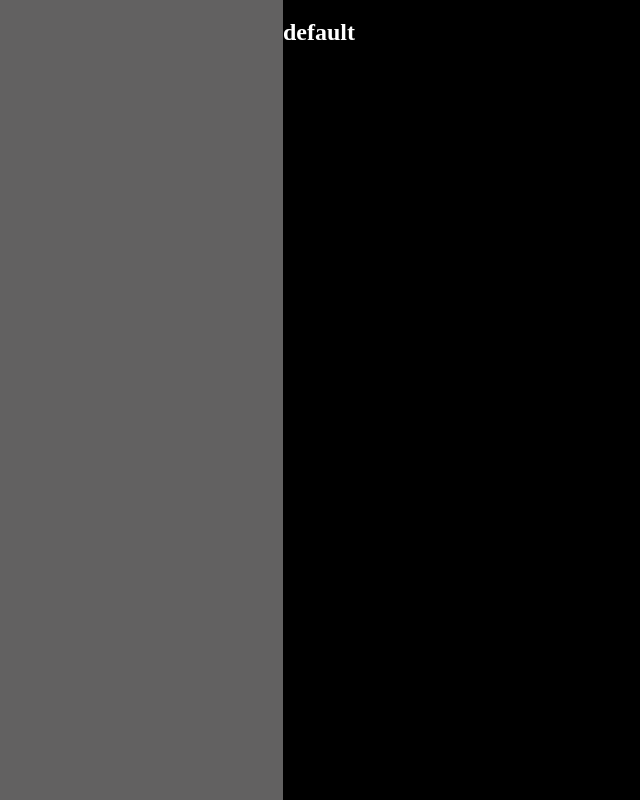
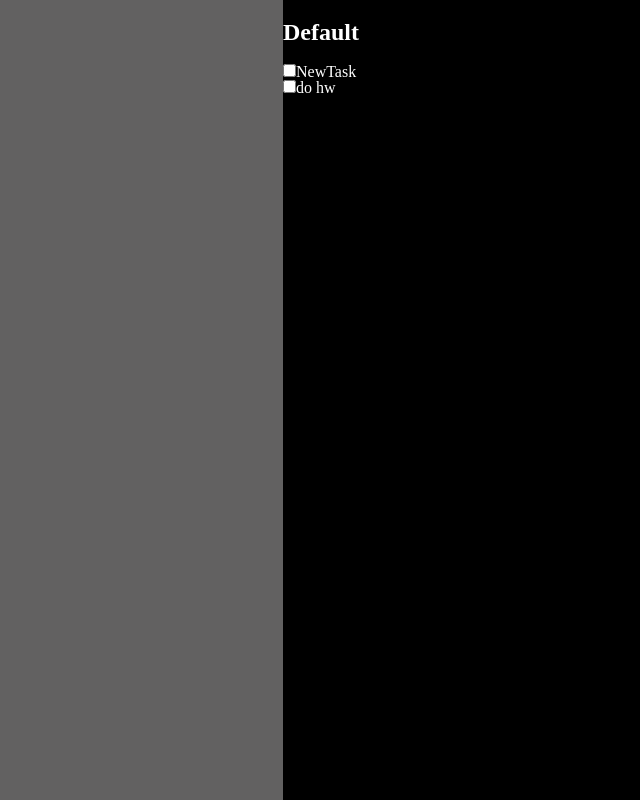
Before and after one commit to Behindtheboard/to-do-list, a website built with webpack: page src/index.html in a window 1280 px wide. Shown: the whole page, without its empty margins (101-741 px from the left). Built offline with nearby package versions, Linux system fonts and the light colour scheme.

Commit message:
Add task list display in list dsiaply module

```diff
--- a/src/displayList.js
+++ b/src/displayList.js
@@ -6,9 +6,24 @@ export default function displayList(list) {
     container.appendChild(listDisplay);
 
     const listTitle = document.createElement('h2');
-    listTitle.textContent = `${list.title}`;
+    listTitle.textContent = list.title;
     listDisplay.appendChild(listTitle);
 
-    // const taskListDisplay = document.createElement('div')
-
+    const taskListDisplay = document.createElement('div')
+    taskListDisplay.setAttribute('id', 'task-list-display')
+    listDisplay.appendChild(taskListDisplay);
+    list.taskList.forEach((obj) => {
+        const task = document.createElement('div');
+        task.setAttribute('id', 'task');
+        taskListDisplay.appendChild(task);
+        const taskCheckbox = document.createElement('input');
+        taskCheckbox.setAttribute('type', 'checkbox')
+        taskCheckbox.setAttribute('id', 'task')
+        taskCheckbox.setAttribute('value', 'true')
+        const taskLabel = document.createElement('label');
+        taskLabel.setAttribute('for', 'task')
+        taskLabel.textContent = obj.name;
+        task.appendChild(taskCheckbox);
+        task.appendChild(taskLabel);
+    });
 }
--- a/src/index.html
+++ b/src/index.html
@@ -3,7 +3,6 @@
 <head>
     <meta charset="UTF-8">
     <meta name="viewport" content="width=device-width, initial-scale=1.0">
-    <link rel="stylesheet" href="./style.css">
     <title>To-Do-List</title>
 </head>
 <body>
--- a/src/index.js
+++ b/src/index.js
@@ -3,5 +3,11 @@ import list from './list.js';
 import displayList from './displayList.js';
 import Task from './task.js';
 
-const defaultList = list('default');
+const defaultList = list('Default');
+const cleanUpRoom = new Task('NewTask')
+const dohw = new Task('do hw')
+defaultList.newTask(cleanUpRoom);
+defaultList.newTask(dohw);
+console.log(cleanUpRoom.name)
+console.log(defaultList.taskList)
 displayList(defaultList);
--- a/src/list.js
+++ b/src/list.js
@@ -1,5 +1,5 @@
 export default function list(title) {
-    const taskList = {};
+    const taskList = [];
 
     const newTask = function(task) {
         taskList.push(task);
--- a/src/style.css
+++ b/src/style.css
@@ -186,7 +186,7 @@ body {
     font-size: 16px;
 }
 
-#container, #list-display {
+#container, #list-display, #task-list-display {
     display: flex;
     flex-direction: column;
     justify-content: start;
```
Also changed, not shown: dist/index.bundle.js, dist/index.html.
